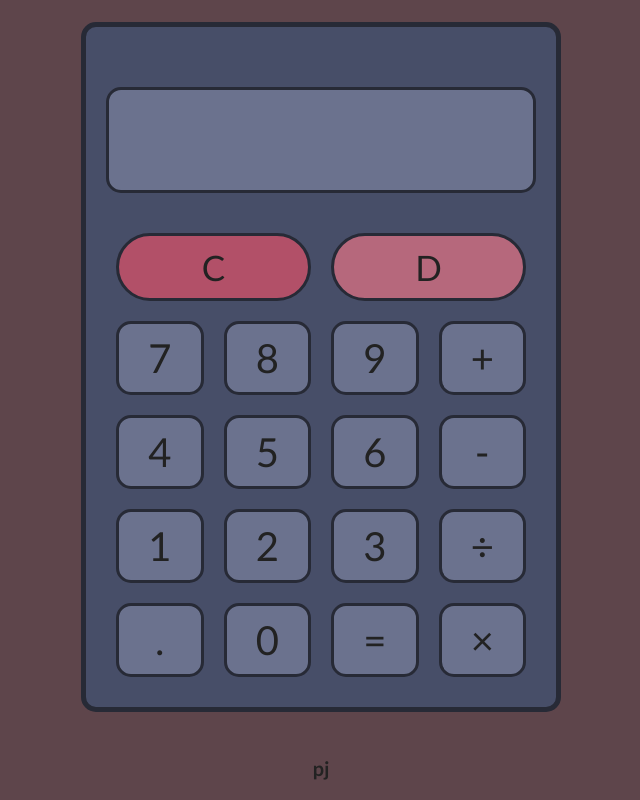
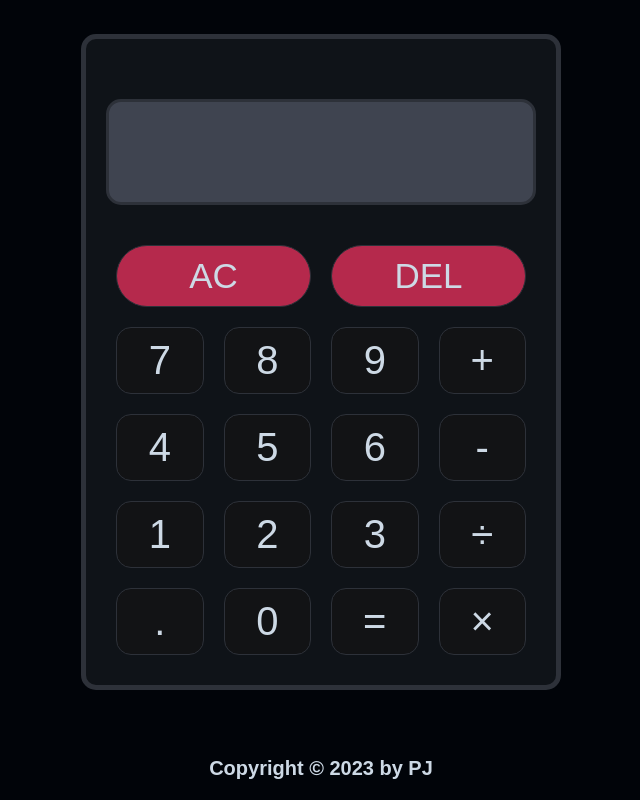
Before and after one commit to Peaksenut/calculator, a plain HTML site: page index.html in a window 1280 px wide. Shown: the whole page, without its empty margins (319-959 px from the left). Drawn offline with Linux system fonts and the light colour scheme; a web font is replaced by a local one.

Commit message:
improve design (colors/font-family)

```diff
--- a/index.html
+++ b/index.html
@@ -12,8 +12,8 @@
       </div>
       <div class="buttons">
         <div class="button-holder">
-          <button class="btn" id="clear">C</button>
-          <button class="btn" id="delete">D</button>
+          <button class="btn" id="clear">AC</button>
+          <button class="btn" id="delete">DEL</button>
         </div>
         <div class="button-holder">
           <button class="btn digit">7</button>
@@ -41,7 +41,7 @@
         </div>
       </div>
     </calculator>
-    <footer>pj</footer>
+    <footer>Copyright © 2023 by PJ</footer>
     <script src="script.js"></script>
   </body>
 </html>
--- a/style.css
+++ b/style.css
@@ -1,22 +1,34 @@
+@import url('https://fonts.googleapis.com/css2?family=Tilt+Neon&display=swap');
+
+:root {
+  --color-primary: #cdd9e5;
+  --border-color: #2d3139;
+  --lighter-border-color: #3f4450;
+  --button-color: #141414c4;
+
+  --color-surface-100: #010409;
+  --color-surface-200: #0f1318;
+}
+
 * {
   font-size: 50px;
   border-radius: 15px;
-  color: #222222;
-  font-family: 'Gill Sans', 'Gill Sans MT', Calibri, 'Trebuchet MS', sans-serif;
+  color: var(--color-primary);
+  font-family: 'Tilt Neon', sans-serif;
   box-sizing: border-box;
   margin: 0;
 }
 
 body {
-  background-color: #5E454B;
+  background-color: var(--color-surface-100);
   display: flex;
   flex-direction: column;
   height: 100vh;
 }
 
 calculator {
-  background-color: #474E68;
-  border: 5px solid #272a36;
+  background-color: var(--color-surface-200);
+  border: 5px solid var(--border-color);
   display: flex;
   flex-direction: column;
   flex-wrap: nowrap;
@@ -28,8 +40,8 @@ calculator {
 
 #display-holder {
   display: flex;
-  border: 3px solid #272a36;
-  background-color: #6B728E;
+  border: 3px solid var(--border-color);
+  background-color: var(--lighter-border-color);
   flex-direction: column;
   padding: 10px;
   flex: 1;
@@ -54,27 +66,27 @@ calculator {
 
 .btn {
   flex: 1;
-  background: #6B728E;
-  border: 3px solid #272a36;
+  background: var(--button-color);
+  border: 1px solid var(--border-color);
   margin: 10px;
   padding: 10px;
   font-size: 40px;
 }
 
 .btn:hover {
-  background-image: linear-gradient(rgb(0 0 0/20%) 0 0);
+  border-color: var(--lighter-border-color);
 }
 
 #clear, #delete {
   align-self: flex-start;
-  background-color: #B25068;
+  background-color: #b5294c;
   border-radius: 100px;
   padding: 10px;
   font-size: 35px;
 }
 
 #delete {
-  background-color: #b6687c;
+  background-color: #b5294c;
 }
 
 footer {
```
